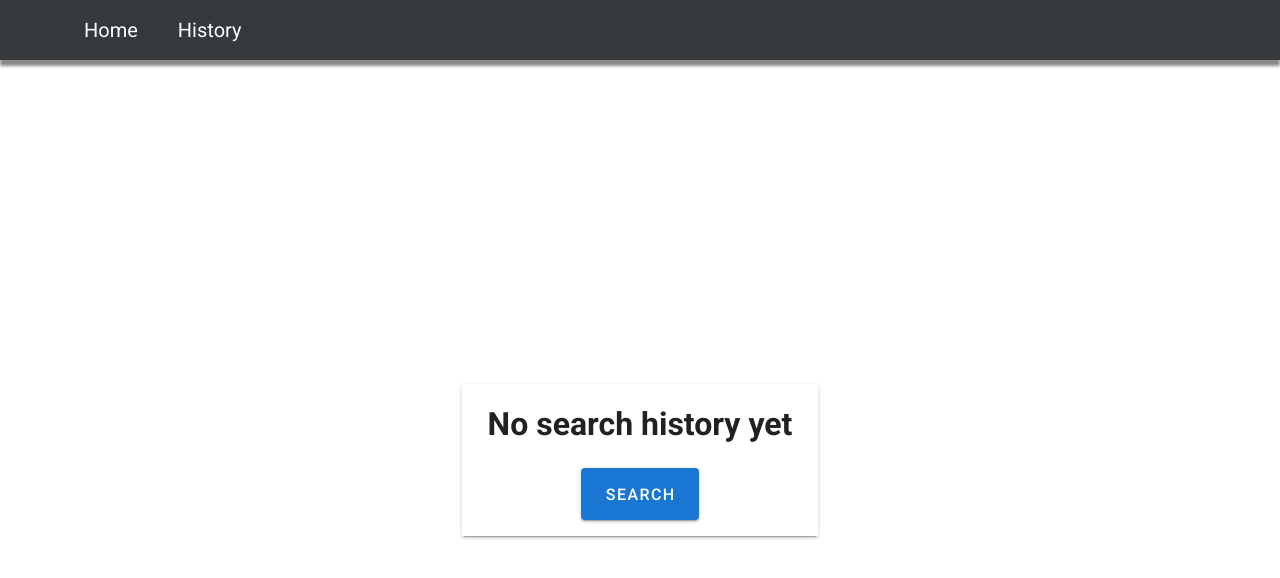
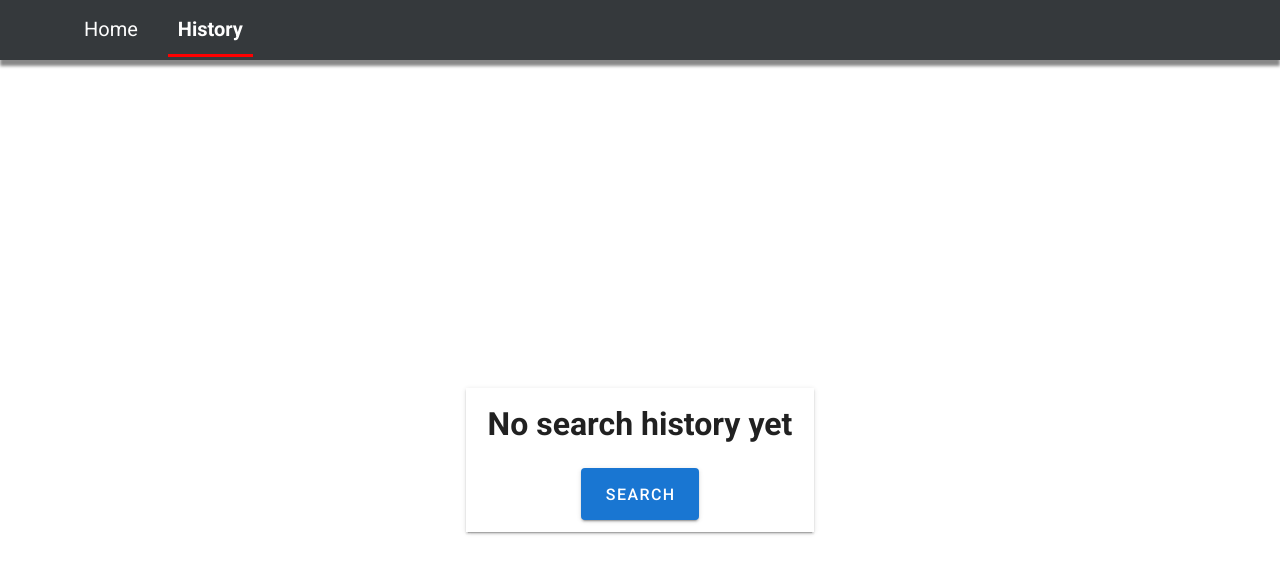
Before and after one commit to KarolGitHub/nuxt-weather, a Nuxt app: page /history in a window 1280 px wide. Shown: the top 578 px of the page. Built offline with nearby package versions, Linux system fonts and the light colour scheme.

Commit message:
feat: user feedback on request loading/error

```diff
--- a/components/WeatherCard.vue
+++ b/components/WeatherCard.vue
@@ -1,5 +1,7 @@
 <template>
-  <v-card class="mx-auto my-auto font-weight-medium" max-width="300">
+  <transition name="loading">
+    <v-card v-if="!isLoading" class="mx-auto my-auto font-weight-medium" width="300" height="400">
+      <template v-if="!isError">
         <v-list-item two-line>
           <v-list-item-content>
             <v-list-item-title class="text-h5">
@@ -11,7 +13,7 @@
         </v-list-item>
 
         <v-card-text>
-      <v-row>
+          <v-row class="align-center">
             <v-col cols="6">
               <h1>{{ getWeatherData.temp }}&deg;C</h1>
             </v-col>
@@ -50,7 +52,9 @@
           </v-list-item-icon>
           <v-list-item-subtitle>{{ getWeatherData.pressure }} hPa</v-list-item-subtitle>
         </v-list-item>
+      </template>
     </v-card>
+  </transition>
 </template>
 
 <script>
@@ -58,7 +62,7 @@ import { mapGetters } from 'vuex';
 
 export default {
   computed: {
-    ...mapGetters({ getWeatherData: 'weather/getData' }),
+    ...mapGetters({ getWeatherData: 'weather/getData', isLoading: 'weather/getLoading', isError: 'weather/getError' }),
     weatherImg() {
       const imgObj = {
         Rain: require('../assets/img/rain.png'),
@@ -74,10 +78,29 @@ export default {
 };
 </script>
 <style lang="scss">
-.row {
-  align-items: center;
-}
 .v-list-item__icon {
   margin-right: 5px !important;
 }
+
+.loading-enter-active,
+.loading-leave-active {
+  animation: fadeIn 0.5s ease-out;
+}
+
+@-webkit-keyframes fadeIn {
+  from {
+    opacity: 0;
+  }
+  to {
+    opacity: 1;
+  }
+}
+@keyframes fadeIn {
+  from {
+    opacity: 0;
+  }
+  to {
+    opacity: 1;
+  }
+}
 </style>
--- a/components/WeatherHistory.vue
+++ b/components/WeatherHistory.vue
@@ -1,5 +1,5 @@
 <template>
-  <v-card v-if="getWeatherHistory.length" class="mx-auto text-left" max-width="400" tile>
+  <v-card v-if="getWeatherHistory.length" class="mx-auto pa-3 text-left" max-width="400" tile>
     <h1>Search history</h1>
 
     <v-list two-line>
@@ -19,7 +19,7 @@
     </v-list>
   </v-card>
 
-  <v-card v-else class="mx-auto text-center" max-width="400" tile>
+  <v-card v-else class="mx-auto pa-3 text-center" max-width="400" tile>
     <h1>No search history yet</h1>
     <v-btn to="/" elevation="2" x-large color="primary">Search</v-btn>
   </v-card>
@@ -41,9 +41,6 @@ export default {
 </script>
 
 <style scoped lang="scss">
-.v-card {
-  padding: 16px;
-}
 h1 {
   padding: 0 10px;
   margin-bottom: 20px;
--- a/components/appLinks.vue
+++ b/components/appLinks.vue
@@ -27,6 +27,7 @@ export default {
   margin: 0 10px;
   transition: 0.3s;
   opacity: 1;
+  width: fit-content;
 }
 .nav-item:hover {
   opacity: 0.6;
@@ -37,12 +38,16 @@ export default {
   text-decoration: none;
   color: #fefefe;
   font-size: 20px;
+  border-bottom: 3px solid transparent;
+}
+.nav-item a:hover {
+  color: $text-light;
+}
+a.nuxt-link-exact-active {
+  font-weight: bold;
+  border-bottom: 3px solid red;
 }
 
-.nav-item a:hover,
-.nav-item a:active {
-  color: $text-light;
-}
 @media (max-width: 767px) {
   .nav-list {
     display: block;
--- a/layouts/default.vue
+++ b/layouts/default.vue
@@ -3,7 +3,6 @@
     <div class="app-container">
       <Header />
       <SideNav />
-
       <div class="app-content">
         <Nuxt />
       </div>
--- a/pages/index.vue
+++ b/pages/index.vue
@@ -11,8 +11,8 @@ import WeatherCard from '../components/WeatherCard';
 import WeatherSearch from '../components/WeatherSearch';
 
 export default {
+  transition: 'default',
   components: { WeatherSearch, WeatherCard },
-  transition: 'default',
   methods: {
     fetchWeatherData(search) {
       this.$store.dispatch('weather/fetchData', { search, isSearched: true });
--- a/store/weather.js
+++ b/store/weather.js
@@ -5,19 +5,33 @@ export default {
   namespaced: true,
   state: {
     data: {},
-    history: []
+    history: [],
+    isLoading: false,
+    isError: false
   },
-  getters: { getData: (state) => state.data, getHistory: (state) => state.history },
+  getters: {
+    getData: (state) => state.data,
+    getHistory: (state) => state.history,
+    getLoading: (state) => state.isLoading,
+    getError: (state) => state.isError
+  },
   mutations: {
     setData(state, data) {
       state.data = data;
     },
     setHistory(state, data) {
       state.history.push(data);
+    },
+    setLoading(state) {
+      state.isLoading = !state.isLoading;
+    },
+    setError(state, value) {
+      state.isError = value;
     }
   },
   actions: {
     async fetchData({ commit, state }, { search, isSearched }) {
+      commit('setLoading');
       try {
         const res = await api.client.get(`weather?q=${search}&units=metric&APPID=${api.Key}`);
         const newData = {
@@ -36,9 +50,15 @@ export default {
         if (isSearched) {
           commit('setHistory', newData);
         }
+        if (state.isError) {
+          commit('setError', false);
+        }
+        commit('setLoading');
       } catch (error) {
-        console.log(error);
+        commit('setError', true);
         commit('setData', {});
+        commit('setLoading');
+        alert(error.response.data.message);
       }
     }
   }
```
Lines whose indentation alone changed are shown as unchanged.
